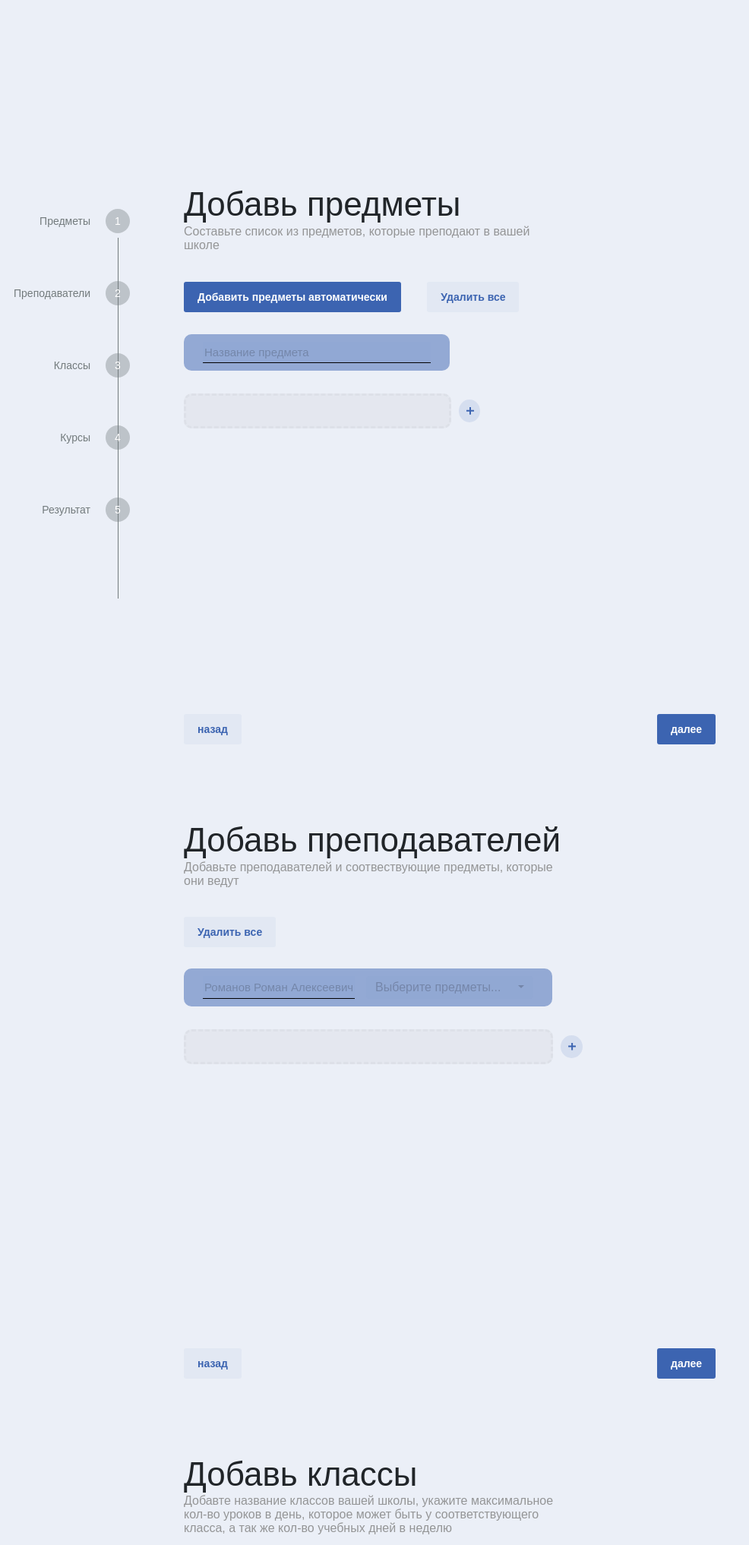
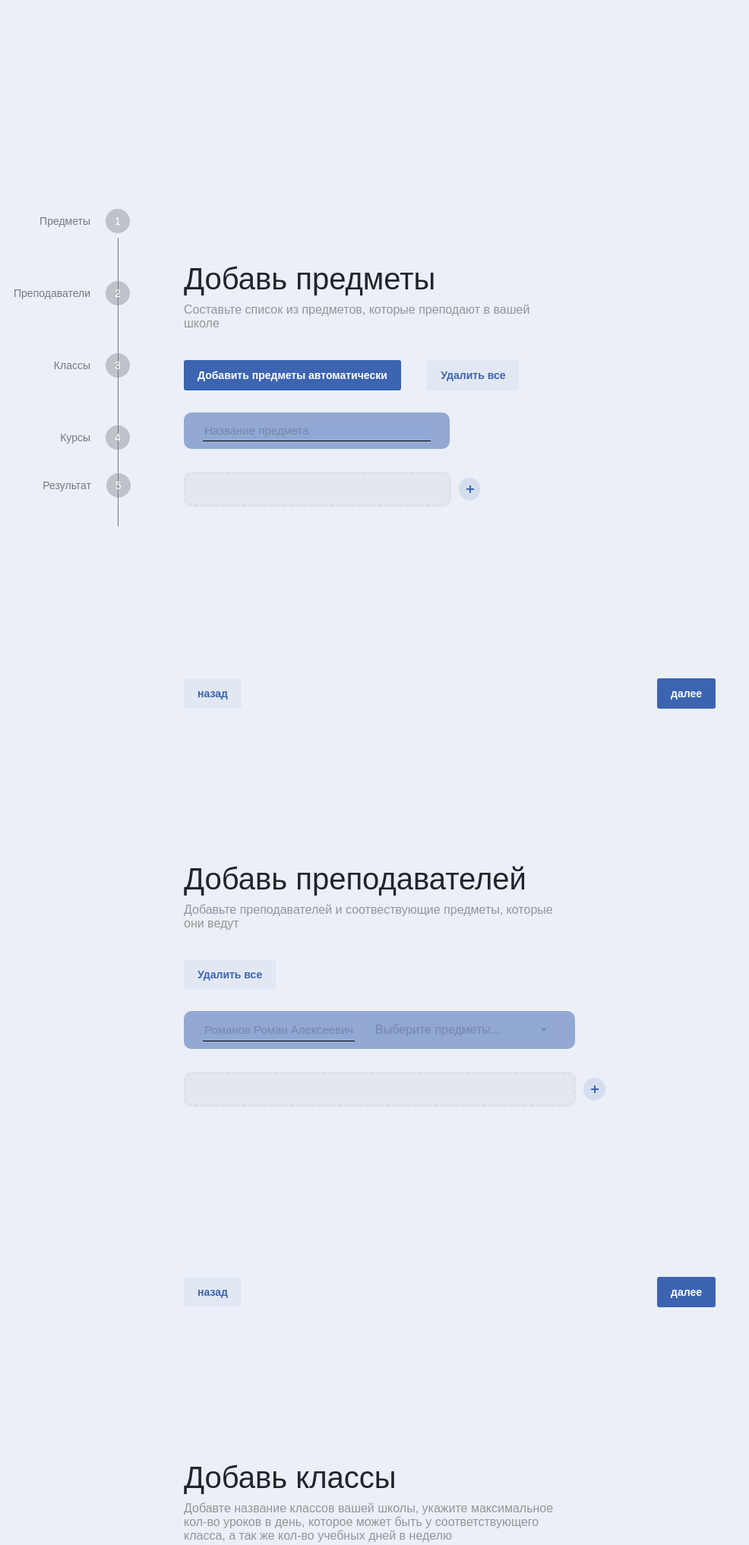
Before and after one commit to tu60rk/school_table, a Django app: template site/school_site/lending/templates/lending/index.html in a window 1280 px wide. Shown: the part 557-2591 px from the top of the page at 76% size, without its empty margins (0-986 px from the left). Run offline with Django 3.2, Linux system fonts and the light colour scheme; the template is opened without the code that fills it, so the values that code supplies are empty; some libraries are stand-ins or nearby versions.

Commit message:
check css styles.

```diff
--- a/site/school_site/lending/static/lending/css/style.css
+++ b/site/school_site/lending/static/lending/css/style.css
@@ -3,7 +3,7 @@
 body {
     background-color: rgba(60, 100, 177, 0.10);
     font-family: Arial, Helvetica, sans-serif !important;
-    overflow: hidden;
+    overflow: hidden !important;
     line-height: normal;
 }
 
@@ -58,7 +58,9 @@
     margin-top: unset;
 }
 
-
+.h1{
+    margin-top: 100px;
+}
 /* end setting of html tags */
 
 /* START menu in top */
@@ -332,9 +334,9 @@
 }
 
 .boxer {
-    max-height: 450px;
-    min-height: 450px;
-    overflow: scroll;
+    min-height: 300px;
+    max-height: 300px;
+    overflow: auto;
     margin-bottom: 50px;
     display: flex;
     flex-direction: column;
@@ -563,7 +565,7 @@
 }
 
 .nav-item-six{
-    top: 650px;
+    top: 675px;
 }
 
 .btn-next {
@@ -721,7 +723,7 @@
 
 .box{
     position: absolute;
-    overflow: scroll;
+    overflow: auto;
     max-height: 500px;
 }
 
@@ -816,6 +818,11 @@
 
 
   /* bootstrap css update */
+
+.inner .show{
+    overflow-y: hidden !important;
+    overflow-x: hidden !important;
+}
   .bootstrap-select > .dropdown-toggle {
     position: relative;
     width: 100%;
@@ -856,6 +863,7 @@
     background-color: rgba(60, 100, 177, 0.01) !important;
 }
 
+/* Таблица */
 table {
     font-family: "Lucida Sans Unicode", "Lucida Grande", Sans-Serif;
     font-size: 14px;
--- a/site/school_site/lending/static/lending/js/ajax.js
+++ b/site/school_site/lending/static/lending/js/ajax.js
@@ -156,9 +156,7 @@
                 let teacher_fio = data.split(';')[1];
                 let subject_name = data.split(';')[2];
                 let count_lessons_per_week = data.split(';')[3];
-                console.log('COUNTER! ', counter);
                 if (data.includes(class_) && counter === 0){
-                    console.log('CREATE BOX!');
                     createBox(class_, teacher_fio, subject_name, count_lessons_per_week);
                     counter += 1;
                 } else if (data.includes(class_)) {
--- a/site/school_site/lending/static/lending/js/courses.js
+++ b/site/school_site/lending/static/lending/js/courses.js
@@ -10,8 +10,6 @@
  */
  function addInputCourses(idd, input_teacher = '', input_subject = '', input_count_lessons = '') {
     let res = ++courses;
-
-    console.log('IDD: ', idd);
 
     let profile = document.getElementById(idd).getElementsByTagName('div')[0];
     let div = document.createElement('div');
@@ -146,7 +144,6 @@
     for (let subject of subjects){
         let selected = '';
         if (subject === input_subject){
-            console.log('SUBJECT: ', subject, input_subject);
             selected = 'selected';
         };
 
@@ -223,7 +220,6 @@
                         </div>\
                         ' + second_create_box;
     } else {
-        console.log('HERE!', input_teacher, input_subject, input_count_lessons);
         box.innerHTML = first_create_box + getHtmlTeachers(input_teacher) + '\
         <select id="list-of-subjects-using-select" class="list-of-subjects-using-select" data-width="auto" name="courses_subject" required title="Выберите предмет..." data-size="5" data-live-search="true"'+ disabled +'> \
         ' + create_subjects(input_teacher, input_subject) +'\
@@ -278,7 +274,6 @@
                         cc += 1;
                         continue;
                     };
-                    console.log(option);
                     option.remove();
                 };
 
--- a/site/school_site/lending/static/lending/js/subjects.js
+++ b/site/school_site/lending/static/lending/js/subjects.js
@@ -20,7 +20,7 @@
     let add_to_select = '';
 
     if (class_name === 'list-of-subjects-using-select') {
-        add_to_select = 'required multiple title="Выберите предметы..." data-selected-text-format="count > 2" data-size="5" data-actions-box="true" data-live-search="true" data-header="Готово">'
+        add_to_select = 'required multiple title="Выберите предметы..." data-selected-text-format="count > 2" data-size="5" data-actions-box="true" data-live-search="true" data-header="Готово" data-width="250px">'
     } else {
         add_to_select = 'required>'
     };
--- a/site/school_site/lending/templates/lending/index.html
+++ b/site/school_site/lending/templates/lending/index.html
@@ -39,28 +39,28 @@
     <div class="main-container">
         <div class="landing-nav-right">
             <div class="nav-item nav-item-one">
-                <a href="#subjects" onclick="update_lvl('subject')" class="nav-p">
+                <a href="#subjects" class="nav-p">
                     <p>Предметы</p>
                     <div class="nav-circle">1</div>
                 </a>
                 <div class="nav-line nav-line-one"></div>
             </div>
             <div class="nav-item nav-item-two">
-                <a href="#teachers" onclick="update_lvl('teacher')" class="nav-p">
+                <a href="#teachers" onclick="update_lvl('subject')" class="nav-p">
                     <p>Преподаватели</p>
                     <div class="nav-circle">2</div>
                 </a>
                 <div class="nav-line nav-line-two"></div>
             </div>
             <div class="nav-item nav-item-three">
-                <a href="#classes" onclick="update_lvl('classes')" class="nav-p">
+                <a href="#classes" onclick="update_lvl('teacher')" class="nav-p">
                     <p>Классы</p>
                     <div class="nav-circle">3</div>
                 </a>
                 <div class="nav-line nav-line-three"></div>
             </div>
             <div class="nav-item nav-item-four">
-                <a href="#courses" class="nav-p">
+                <a href="#courses" onclick="update_lvl('classes')" class="nav-p">
                     <p>Курсы</p>
                     <div class="nav-circle">4</div>
                 </a>
@@ -77,7 +77,7 @@
                 <a href="#finish" class="nav-p">
                     <p>Результат</p>
                     <div class="nav-circle">5</div>
-                    <div class="nav-line nav-line-six"></div>
+                    <!-- <div class="nav-line nav-line-six"></div> -->
                 </a>
             </div>
         </div>
@@ -102,8 +102,8 @@
                 <div class="setting-block">
                     <p class="setting-block-text">Время работы алгоритма:</p>
                     <div>
-                        <input name="algorithm-time" class="algorithm-time" type="text" placeholder="5">
-                        <label>сек.</label>
+                        <input name="algorithm-time" class="algorithm-time" type="text" placeholder="30" pattern = "[0-9]" maxlength="2">
+                        <label>мин.</label>
                     </div>
                 </div>
             </div>
@@ -111,7 +111,7 @@
             <input class='not-display' type="text" name="algorithm" value="True"/>
             <section class="landing-choose-subjects">
                 <a name="subjects"></a>
-                <h1>Добавь предметы
+                <h1 class="h1">Добавь предметы
                     <!-- <svg class="icon-info"
                         viewBox="0 0 20 20"
                         fill="none"
@@ -146,7 +146,7 @@
             </section>
             <section class="landing-choose-teachers">
                 <a name="teachers"></a>
-                <h1>Добавь преподавателей
+                <h1 class="h1">Добавь преподавателей
                     <!-- <svg class="icon-info"
                         viewBox="0 0 20 20"
                         fill="none"
@@ -164,7 +164,7 @@
                         <div id="input-teacher-0" class="item">
                             <div class="input-teacher">
                                     <input type="text" class="teacher-name-first" name="teacher" value="" placeholder="Романов Роман Алексеевич" pattern = "^[а-яА-ЯЁё ]+$" required>
-                                    <select class="list-of-subjects-using-select" name="teacher-subject" required multiple title="Выберите предметы..." data-selected-text-format="count > 2" data-size="5" data-actions-box="true" data-live-search="true" data-header="Готово"></select> <!-- data-actions-box="true" -->
+                                    <select class="list-of-subjects-using-select" name="teacher-subject" required multiple title="Выберите предметы..." data-selected-text-format="count > 2" data-size="5" data-actions-box="true" data-live-search="true" data-header="Готово" data-width="250px"></select> <!-- data-actions-box="true" -->
                             </div>
                             <div class="psevdo-trash"></div>
                         </div>
@@ -181,7 +181,7 @@
             </section>
             <section class="landing-choose-classes">
                 <a name="classes"></a>
-                <h1>Добавь классы
+                <h1 class="h1">Добавь классы
                     <!-- <svg class="icon-info"
                         viewBox="0 0 20 20"
                         fill="none"
@@ -240,7 +240,7 @@
             </section>
             <section class="landing-choose-courses">
                 <a name="courses"></a>
-                <h1>Добавь курсы
+                <h1 class="h1">Добавь курсы
                     <!-- <svg class="icon-info"
                         viewBox="0 0 20 20"
                         fill="none"
@@ -290,7 +290,7 @@
             </div>
             <section class="landing-choose-finish">
                 <a name="finish"></a>
-                <h1>Результат
+                <h1 class="h1">Результат
                     <!-- <svg class="icon-info"
                             viewBox="0 0 20 20"
                             fill="none"
```
Also changed, not shown: site/school_site/lending/views.py (+4 -4 lines), site/school_site/db.sqlite3.
